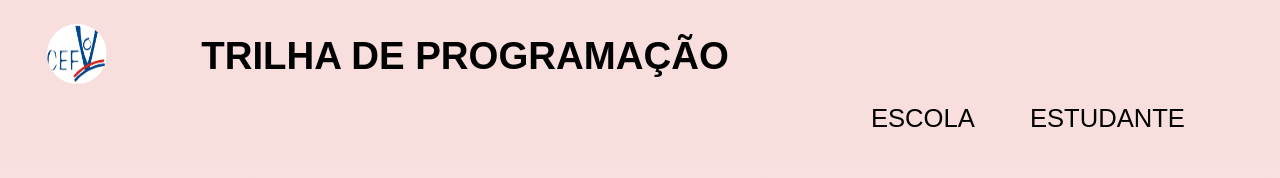
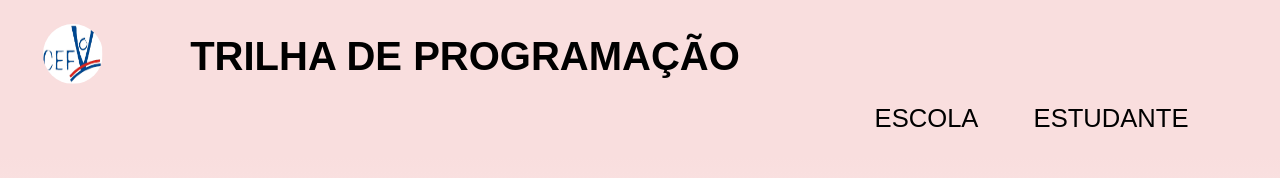
Before and after one commit to profvivi/site-2c, a plain HTML site: page index.html in a window 1280 px wide. Shown: the top 178 px of the page. Drawn offline with Linux system fonts and the light colour scheme.

Commit message:
atualizar

```diff
--- a/style.css
+++ b/style.css
@@ -21,7 +21,7 @@
 .cabecalho-titulo {
     padding: 30px 0; /*Altera o espaçamento interno,o primeiro valor bordas verticais (superior e inferior) e o
     segundo valor bordas horizontais(esquerda e direita)*/
-    font-size: max(10px, 3vw); /*tamanho da fonte*/
+    font-size: max(40px, 3vw); /*tamanho da fonte*/
     font-family: Arial, Helvetica, sans-serif; /*especifica a fonte de um elemento*/
 }
 
```
